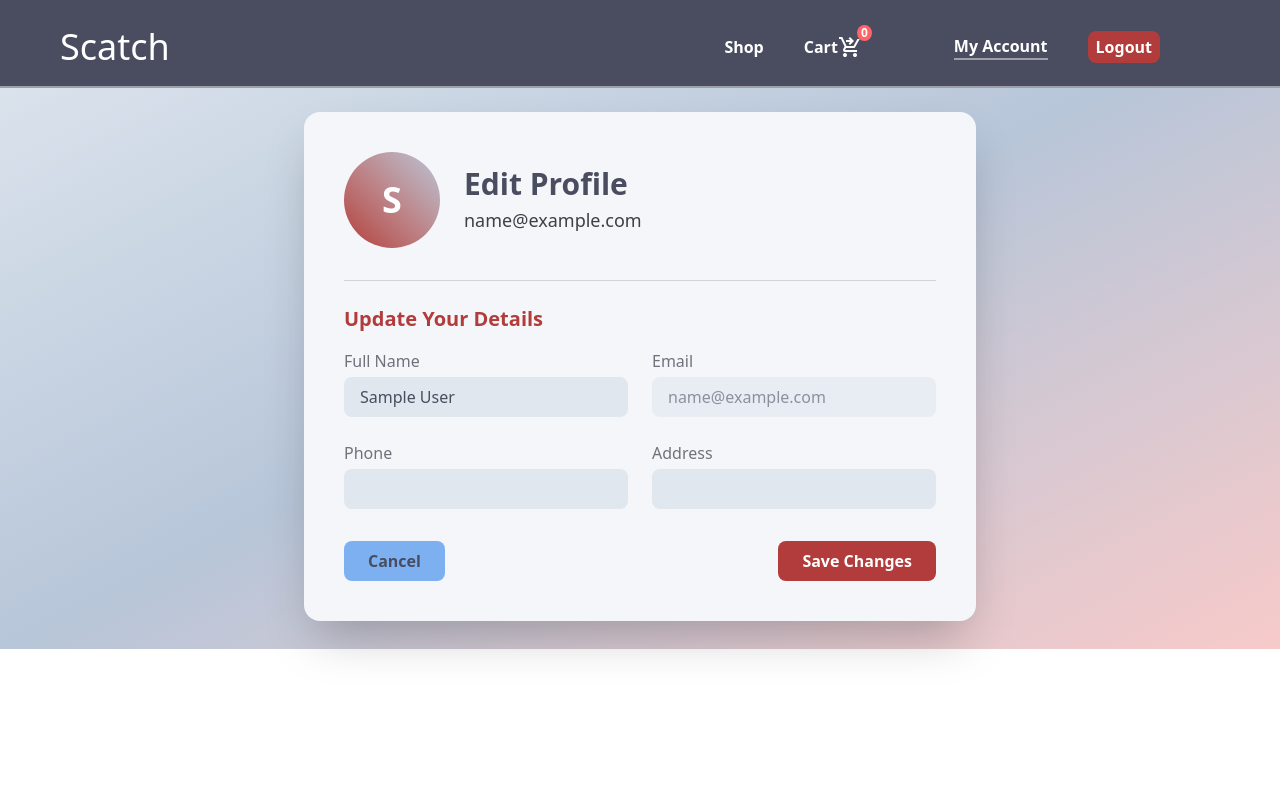
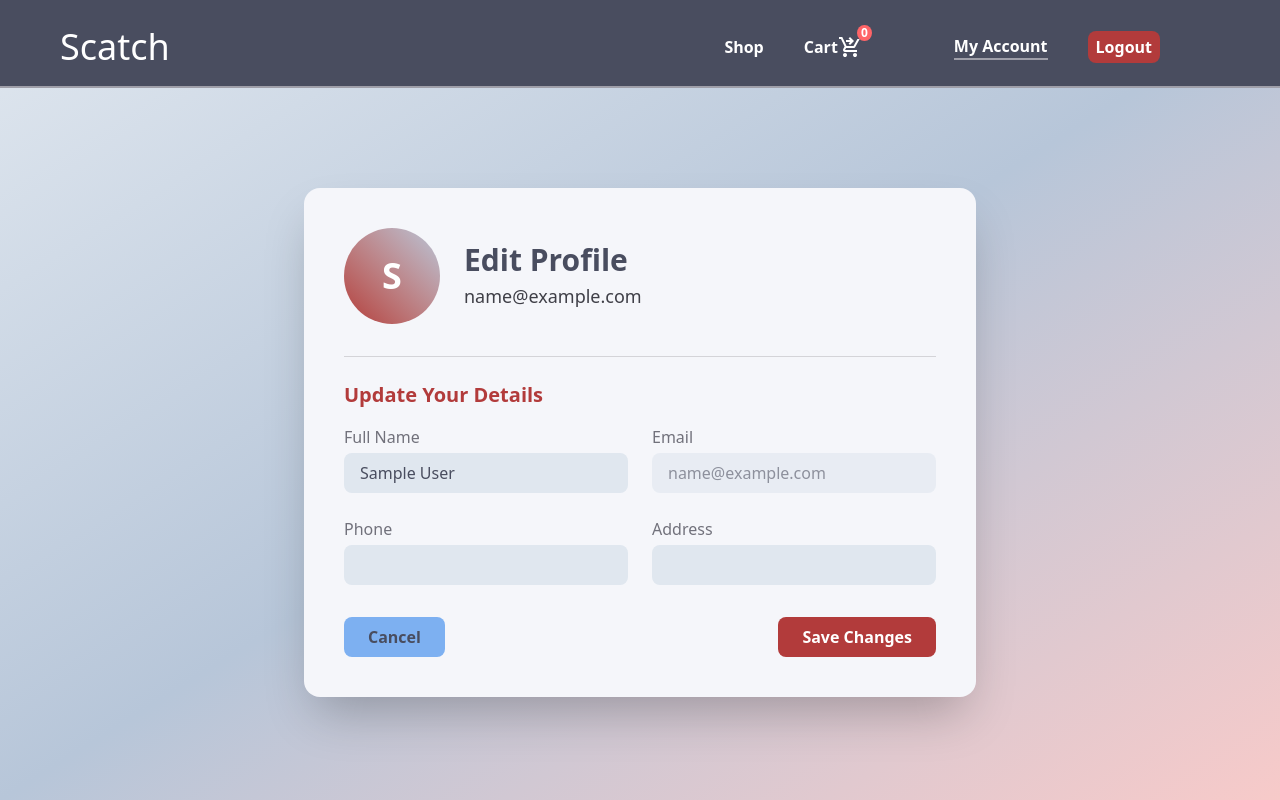
Before and after one commit to alok-kumar3105/Scatch, a Node server app: page /profile/edit in a window 1280 px wide. Run offline with Node 20, Linux system fonts and the light colour scheme; the visitor is signed in with stand-in values (Sample User, id 1); some libraries are stand-ins or nearby versions.

Commit message:
editprofile page done

```diff
--- a/Backend/views/editProfile.ejs
+++ b/Backend/views/editProfile.ejs
@@ -37,7 +37,7 @@
 
         </div>
 
-        <div class="flex justify-center items-center bg-gradient-to-br from-[#e0e7ef] via-[#b7c6d9] to-[#f7cac9] pt-28 pb-7">
+        <div class="flex justify-center items-center bg-gradient-to-br from-[#e0e7ef] via-[#b7c6d9] to-[#f7cac9] pt-28 pb-7 min-h-full">
             <div class="bg-[#f5f6fa] rounded-2xl shadow-2xl p-10 w-full max-w-2xl">
             <div class="flex items-center gap-6 mb-8">
                 <div class="w-24 h-24 rounded-full bg-gradient-to-tr from-[#b23b3b] to-[#b7c6d9] flex items-center justify-center text-white text-4xl font-bold">
```
